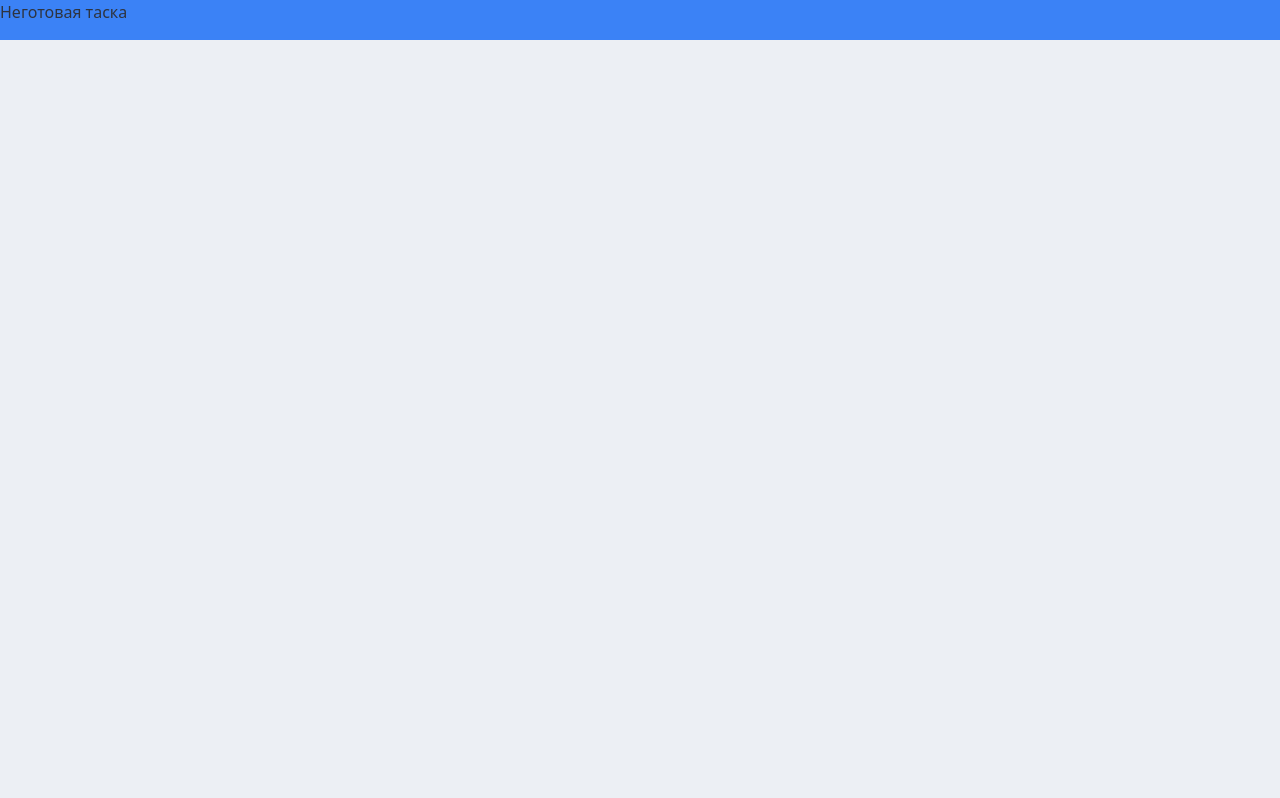
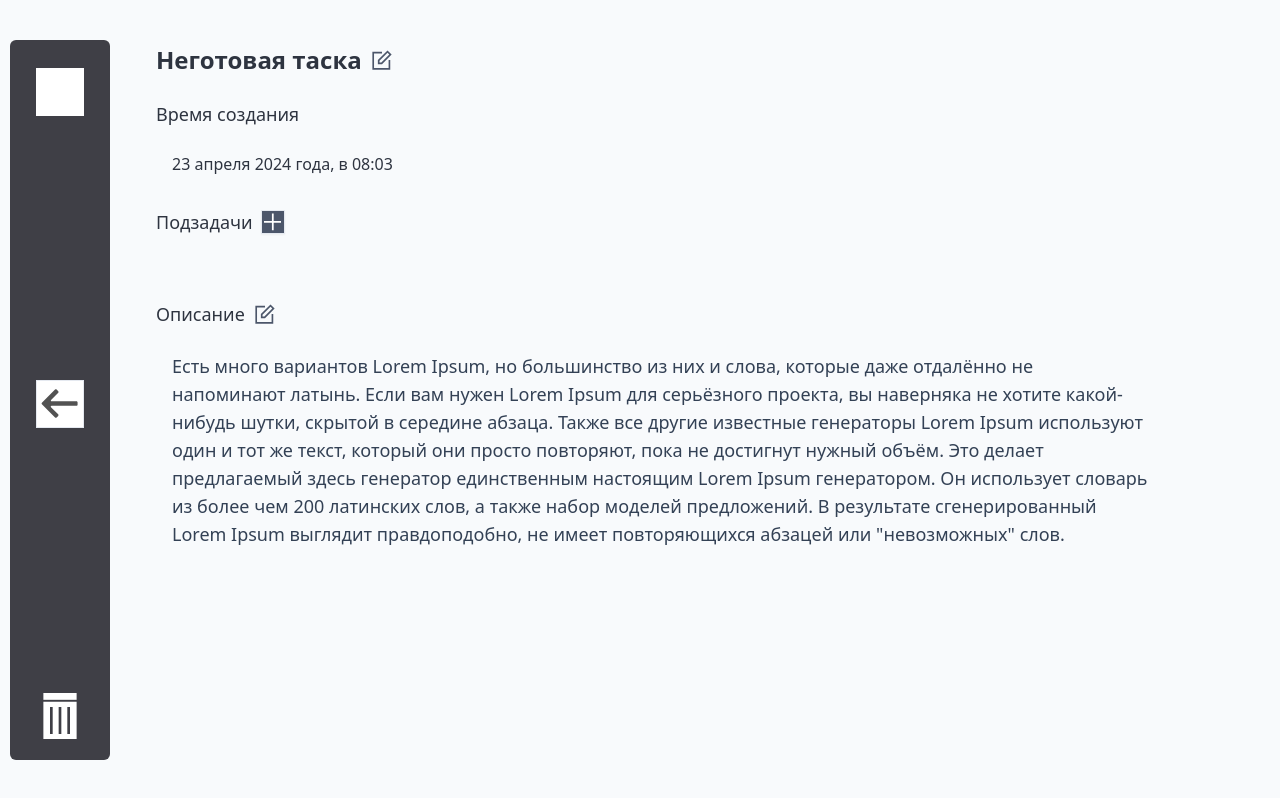
Before and after one commit to al-revenko/vtasks, a Vue app: page /task/1 in a window 1280 px wide. Built offline with nearby package versions, Linux system fonts and the light colour scheme.

Commit message:
Завершил работу над TaskPage Новый компонент: TaskContent

```diff
--- /dev/null
+++ b/src/components/contents/TaskContent.vue
@@ -0,0 +1,88 @@
+<template>
+  <div data-id="TaskContent" :class="`lg:pl-6 pb-8`">
+    <header :class="`lg:pt-6`">
+      <EditableTitle
+        :class="`mx-auto sm:mx-0 sm:max-w-lg max-w-72`"
+        placeholder="Имя задачи"
+        :max-length="titleMaxLength"
+        :required="true"
+        v-model="taskModel.title"
+      >
+        <TitleMain :class="`max-w-full`">{{ taskModel.title }}</TitleMain>
+      </EditableTitle>
+    </header>
+    <main :class="`w-full overflow-x-hidden`">
+      <section :class="`pt-6 text-center sm:text-left`">
+        <TitleSecond>Время создания</TitleSecond>
+        <p :class="`pt-6 lg:pl-4`">{{ createdAt }}</p>
+      </section>
+      <section :class="`pt-8`">
+        <EditableTaskList
+          :max-tasks="microTasksMaxCount"
+          :placeholder="`Имя подзадачи`"
+          :sufix="taskCountSuffix"
+          v-model="microTasks"
+          @add="callbacks.onMicroTaskAdd"
+        >
+          <TitleSecond>Подзадачи</TitleSecond>
+        </EditableTaskList>
+      </section>
+      <section :class="`pt-8`">
+        <EditableText v-model="taskModel.desc" :max-length="descMaxLength">
+          <TitleSecond>Описание</TitleSecond>
+        </EditableText>
+      </section>
+    </main>
+  </div>
+</template>
+
+<script setup lang="ts">
+import { computed } from 'vue'
+import { microTasksMaxCount, titleMaxLength, descMaxLength } from '@/inputConfig'
+import type { ITask } from '@/types/task.interface'
+import useTimeFormatter from '@/composables/useTimeFormatter'
+import usePlural from '@/composables/usePlural'
+import TitleMain from '@/components/ui/TitleMain.vue'
+import TitleSecond from '@/components/ui/TitleSecond.vue'
+import EditableTitle from '@/components/EditableTitle.vue'
+import EditableTaskList from '@/components/EditableTaskList.vue'
+import EditableText from '@/components/EditableText.vue'
+
+const taskModel = defineModel<ITask>({ required: true })
+const emit = defineEmits(['microtaskAdd'])
+
+const microTasks = computed(() => {
+  if (taskModel.value.nested) {
+    return taskModel.value.nested.tasks
+  }
+
+  return []
+})
+
+const time = useTimeFormatter(taskModel.value.createdAt, 'D MMMM YYYY HH:mm').value.split(' ')
+
+const createdAt = `${time[0]} ${time[1]} ${time[2]} года, в ${time[3]}`
+
+const taskCountSuffix = computed(() => {
+  if (taskModel.value.nested === null) {
+    return ''
+  }
+
+  const suffixes = {
+    zero: 'задач',
+    one: 'задача',
+    two: 'задачи',
+    few: 'задачи',
+    many: 'задач',
+    other: 'задач',
+  }
+  const rule = usePlural(taskModel.value.nested.tasks.length).value
+  return suffixes[rule]
+})
+
+const callbacks = {
+  onMicroTaskAdd(title: string) {
+    emit('microtaskAdd', title)
+  },
+}
+</script>
--- a/src/views/TaskPage.vue
+++ b/src/views/TaskPage.vue
@@ -1,13 +1,33 @@
 <template>
-  <div :class="`bg-blue-500 w-full h-10`">
-    {{ task?.title }}
-  </div>
+  <PageLayout>
+    <template #bar>
+      <TaskBar
+        v-if="task.nested"
+        :percentage="percentage"
+        v-model:status="task.isDone"
+        @status-change="callbacks.onStatusChange"
+        @delete="callbacks.onDelete"
+      />
+      <TaskBar
+        v-else
+        v-model:status="task.isDone"
+        @status-change="callbacks.onStatusChange"
+        @delete="callbacks.onDelete"
+      />
+    </template>
+    <TaskContent v-model="task" @microtask-add="callbacks.onMicroTaskAdd" />
+  </PageLayout>
 </template>
 
 <script setup lang="ts">
+import { computed } from 'vue'
 import { useRoute, useRouter } from 'vue-router'
 import { useTaskStore } from '@/stores/task.store'
-import type { IMacroTask, ITask } from '@/types/task.interface'
+import { type ITask } from '@/types/task.interface'
+import usePercentage from '@/composables/usePercentage'
+import PageLayout from '@/components/layouts/PageLayout.vue'
+import TaskBar from '@/components/TaskBar.vue'
+import TaskContent from '@/components/contents/TaskContent.vue'
 
 const taskStore = useTaskStore()
 const route = useRoute()
@@ -19,5 +39,22 @@ if (!result) {
   router.push({ name: 'home' })
 }
 
-const task = result as ITask | IMacroTask
+const task = result as ITask
+
+const percentage = computed(() => usePercentage(task.nested).value)
+
+const callbacks = {
+  onStatusChange() {
+    taskStore.forceTaskStatus(task.id, task.isDone)
+  },
+
+  onDelete() {
+    taskStore.deleteTaskByID(task.id)
+    router.push({ name: 'home' })
+  },
+
+  onMicroTaskAdd(title: string) {
+    taskStore.addMicroTasks(task, [title])
+  },
+}
 </script>
```
